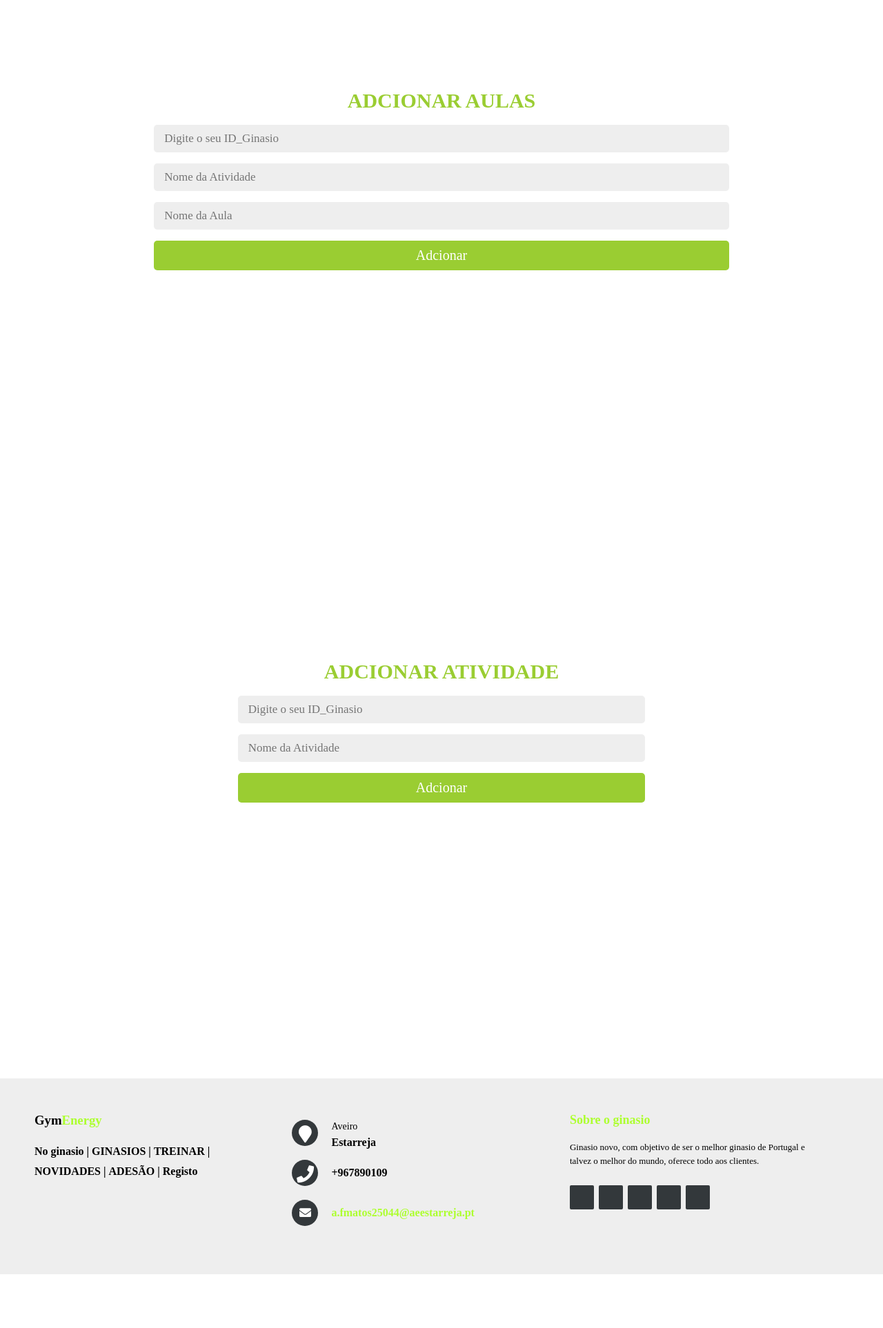
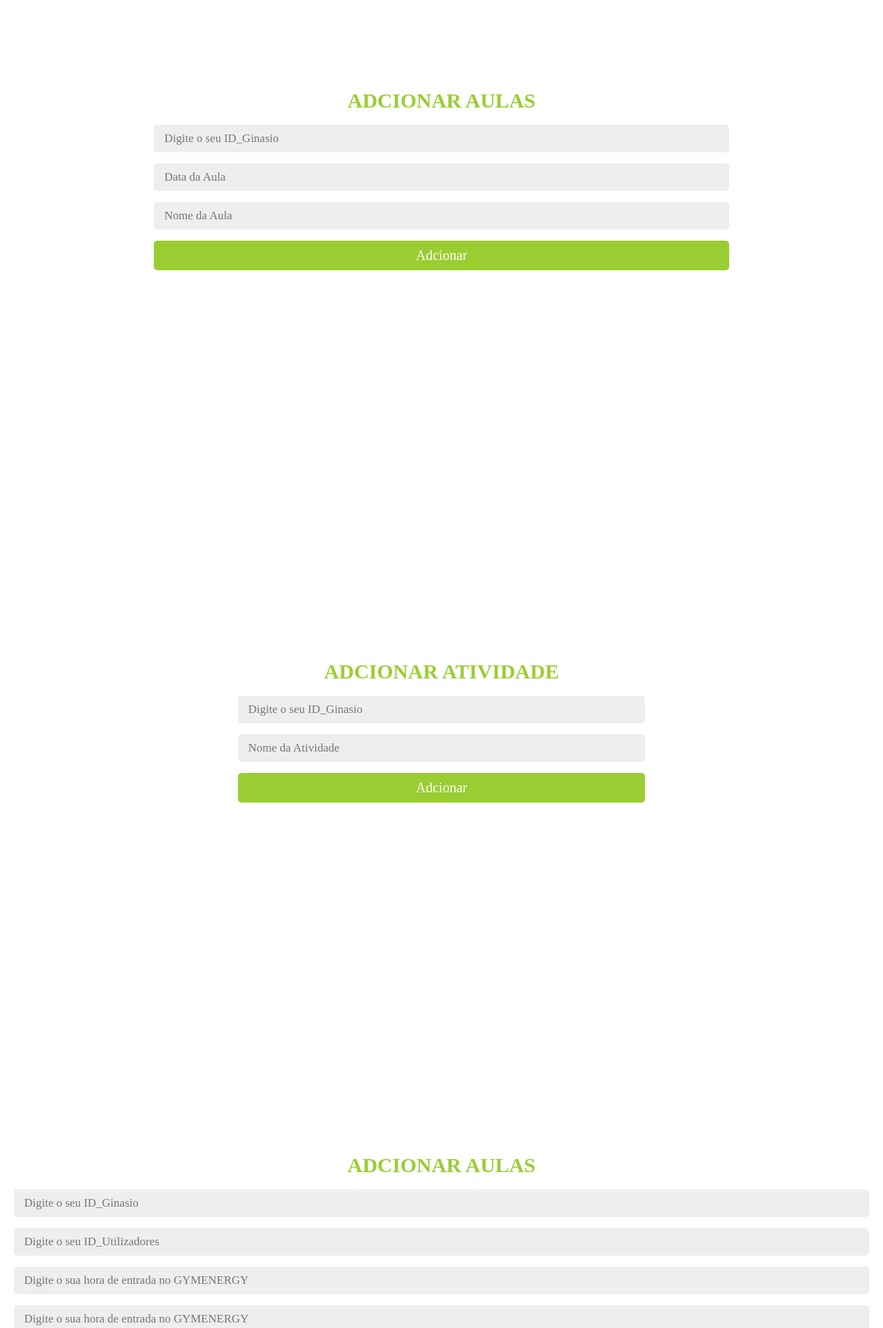
Before and after one commit to FabioMatos10/Projeto, a PHP site: page /admin_page.php in a window 1280 px wide. Shown: the part 2174-4100 px from the top of the page at 69% size. Before the commit the page ends 4022 px from the top, so only its background shows below. Run offline with PHP 8.4, Linux system fonts and the light colour scheme; data comes from the database, SQL or seed files in the repository.

Commit message:
pagina do admin check

```diff
--- a/PHP/site/admin_page.php
+++ b/PHP/site/admin_page.php
@@ -76,7 +76,7 @@ include "menu/menu.php"
 
 
          if(isset($_POST['adcionar_ginasios'])){
-            echo "<script> alert('Esgaca'); </script>";
+
             $conn = mysqli_connect('localhost','root','','pap');
             $NomeGinasio = ($_POST['NomeGinasio']);
             $Localidade = ($_POST['Localidade']);
@@ -136,7 +136,6 @@ include "menu/menu.php"
 
 
 
-
 <?php
 $conn = mysqli_connect('localhost','root','','pap');
 
@@ -187,7 +186,7 @@ if(isset($_POST['adcionar_aula'])){
    };
    ?>
    <input type="ID_Ginasio" name="ID_Ginasio" required placeholder="Digite o seu ID_Ginasio">
-   <input type="NomeAtividade" name="NomeAtividade" required placeholder="Nome da Atividade">
+   <input type="DataAula" name="DataAula" required placeholder="Data da Aula">
    <input type="NomeAula" name="NomeAula" required placeholder="Nome da Aula">
 
 
@@ -222,7 +221,7 @@ if(isset($_POST['adcionar_aula'])){
 
             if(mysqli_num_rows($result) > 0){
 
-               $error[] = 'Ja existe essa atividade!';
+
 
             }else{
 
@@ -264,7 +263,83 @@ if(isset($_POST['adcionar_aula'])){
 
 </div>
 
-      </div>
+</div>
+
+
+
+
+<?php
+$conn = mysqli_connect('localhost','root','','pap');
+
+
+
+
+if(isset($_POST['adcionar_acesso'])){
+
+   $ID_Ginasio = ($_POST['ID_Ginasio']);
+   $ID_Utilizadores = ($_POST['ID_Utilizadores']);
+   $Hora_entrada = ($_POST['Hora_entrada']);
+   $Hora_saida = ($_POST['Hora_saida']);
+   $Dia = ($_POST['Dia']);
+
+
+
+
+
+   $select = " SELECT * FROM acessos WHERE ID_Ginasio = '$ID_Ginasio' && ID_Utilizadores = '$ID_Utilizadores' && Hora_entrada = '$Hora_entrada'&& Hora_saida = '$Hora_saida'&& Dia = '$Dia' ";
+
+   $result = mysqli_query($conn, $select);
+
+   if(mysqli_num_rows($result) > 0){
+
+
+   }else{
+
+      if($Hora_entrada != $Hora_entrada){
+         $error[] = '';
+      }else{
+         $insert = "INSERT INTO acessos(ID_Ginasio, ID_Utilizadores, Hora_entrada, Hora_saida, Dia ) VALUES('$ID_Ginasio','$ID_Utilizadores', '$Hora_entrada','$Hora_saida','$Dia')";
+
+         mysqli_query($conn, $insert);
+         echo "<script> alert('Esgaca'); </script>";
+      }
+   }
+
+};
+
+
+?>
+
+<div class="form-container">
+
+<form action="" method="post">
+   <h3>Adcionar Aulas</h3>
+   <?php
+   if(isset($error)){
+      foreach($error as $error){
+         echo '<span class="error-msg">'.$error.'</span>';
+      };
+   };
+   ?>
+   <input type="ID_Ginasio" name="ID_Ginasio" required placeholder="Digite o seu ID_Ginasio">
+   <input type="ID_Utilizadores" name="ID_Utilizadores" required placeholder="Digite o seu ID_Utilizadores">
+   <input type="Hora_entrada" name="Hora_entrada" required placeholder="Digite o sua hora de entrada no GYMENERGY">
+   <input type="Hora_saida" name="Hora_saida" required placeholder="Digite o sua hora de entrada no GYMENERGY">
+   <input type="Dia" name="Dia" required placeholder="Digite o Dia">
+
+
+   </select>
+   <input type="submit" name="adcionar_acesso" value="adcionar" class="form-btn">
+
+</form>
+
+</div>
+</div>
+
+
+
+
+
 
 
 <?php
```
